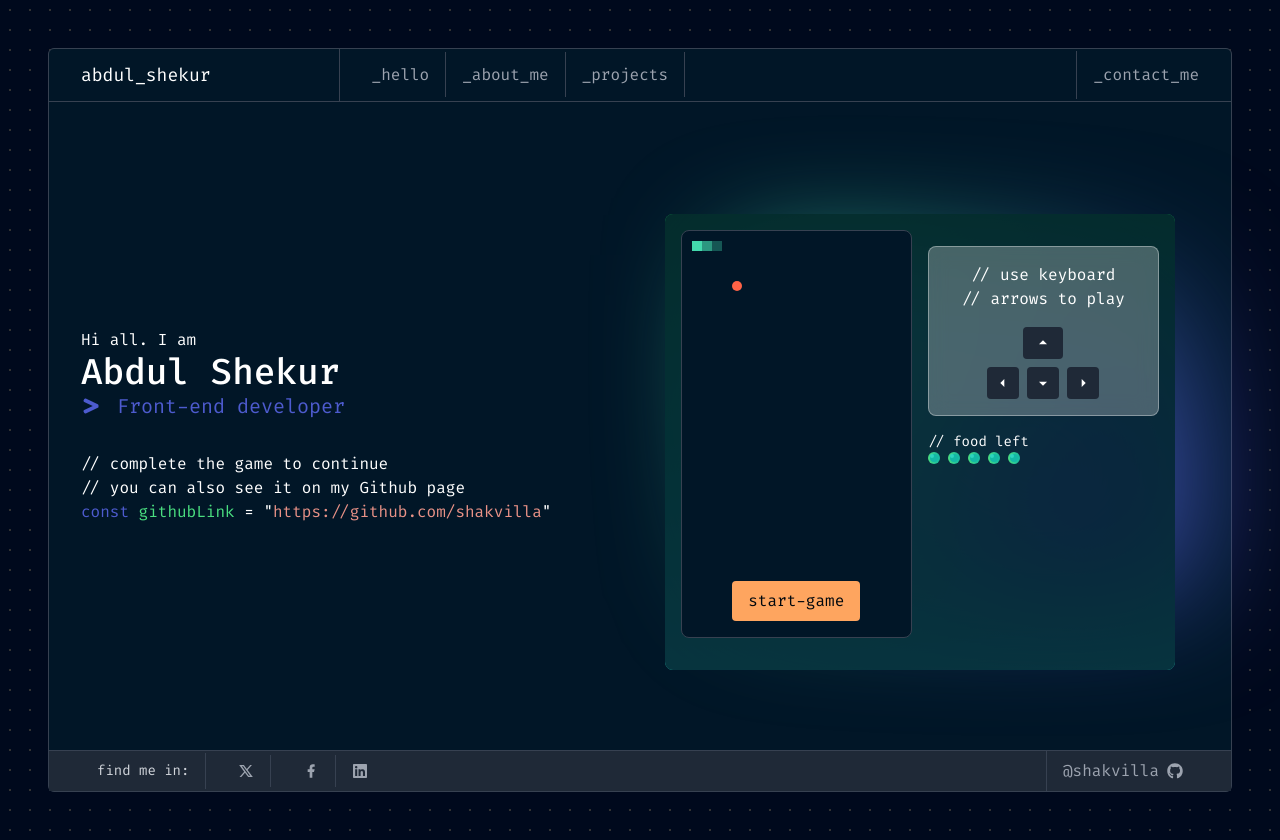
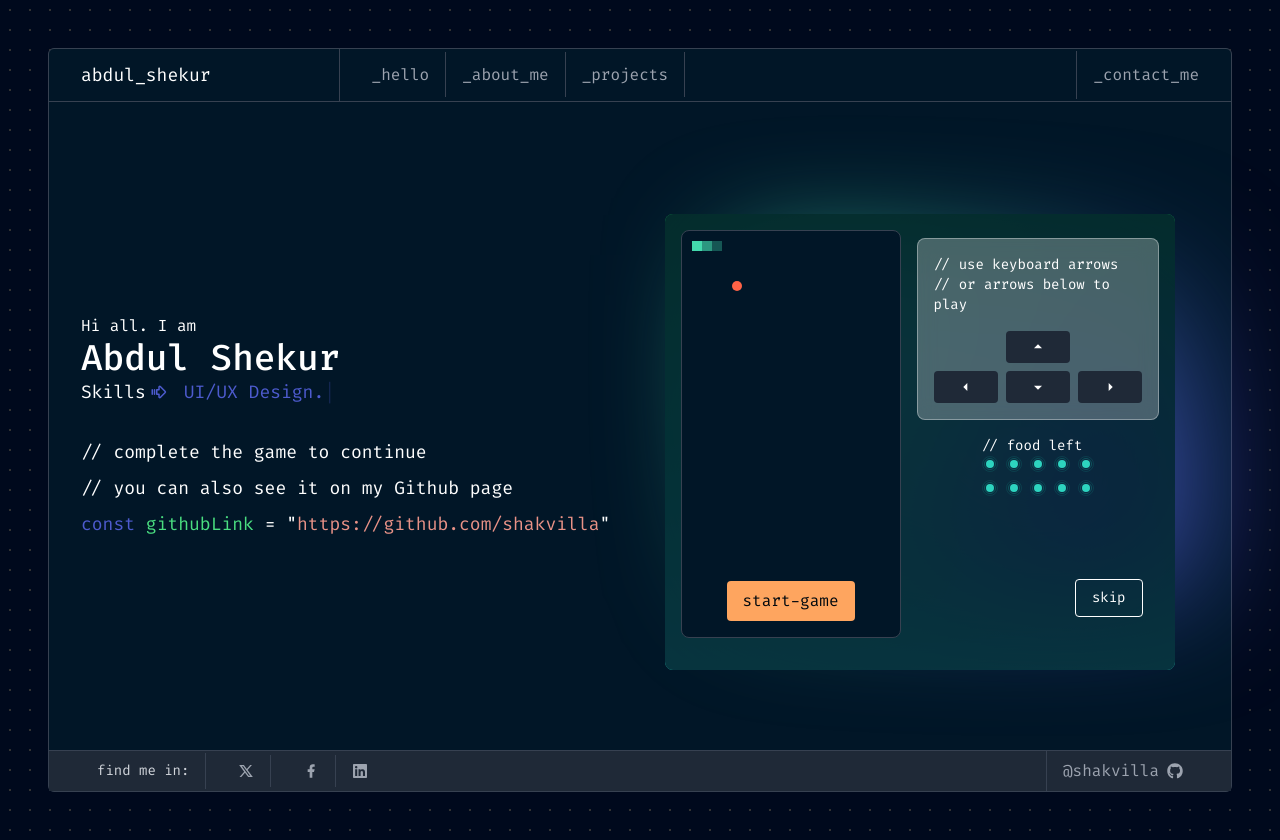
Before and after one commit to Shakvilla/shakur, a Next.js app: page / in a window 1280 px wide. Built offline with nearby package versions, Linux system fonts and the light colour scheme.

Commit message:
refactoring

```diff
--- a/components/ArrowKeys.jsx
+++ b/components/ArrowKeys.jsx
@@ -3,22 +3,22 @@ import { RiArrowLeftSFill, RiArrowRightSFill, RiArrowUpSFill, RiArrowDownSFill }
 
 const ArrowKeys = ({ onDirectionChange }) => {
     return (
-        <div className="flex flex-col items-center justify-center p-4 glassmorphic rounded-lg border border-gray-700 mt-4">
-            <p className="text-white">// use keyboard</p>
-            <p className="text-white">// arrows to play</p>
+        <div className="flex flex-col items-center lg:items-start  2xl:items-center justify-center p-4 glassmorphic rounded-lg border border-gray-700 mt-2">
+            <p className="text-white text-sm 2xl:text-base">// use keyboard arrows </p>
+            <p className="text-white text-sm 2xl:text-base">// or arrows below to play</p>
             <div className="flex flex-col items-center mt-4">
-                <button className="bg-gray-800 px-3 py-2 rounded" onClick={() => onDirectionChange('UP')}>
+                <button className="bg-gray-800 xl:px-6 lg:px-4 py-2 rounded" onClick={() => onDirectionChange('UP')}>
                     <RiArrowUpSFill />
 
                 </button>
                 <div className="flex mt-2">
-                    <button className="bg-gray-800 p-2 rounded" onClick={() => onDirectionChange('LEFT')}><RiArrowLeftSFill />
+                    <button className="bg-gray-800 xl:px-6 lg:px-4 py-2 rounded" onClick={() => onDirectionChange('LEFT')}><RiArrowLeftSFill />
 </button>
-                    <button className="bg-gray-800 p-2 rounded mx-2" onClick={() => onDirectionChange('DOWN')}><RiArrowDownSFill />
+                    <button className="bg-gray-800 xl:px-6 lg:px-4  py-2 rounded xl:mx-2 mx-1" onClick={() => onDirectionChange('DOWN')}><RiArrowDownSFill />
 
 
 </button>
-                    <button className="bg-gray-800 p-2 rounded" onClick={() => onDirectionChange('RIGHT')}><RiArrowRightSFill />
+                    <button className="bg-gray-800 xl:px-6 lg:px-4 py-2 rounded" onClick={() => onDirectionChange('RIGHT')}><RiArrowRightSFill />
 </button>
                 </div>
             </div>
--- a/components/CircularButton.jsx
+++ b/components/CircularButton.jsx
@@ -3,9 +3,9 @@ import React from 'react';
 const CircularButton = () => {
     return (
         <div className="">
-            <div className="w-3 h-3 bg-gradient-to-r from-green-400 to-teal-500 rounded-full flex items-center justify-center">
-                <div className="w-2 h-2 bg-teal-500 rounded-full">
-                    <div className="w-1 h-1 bg-teal-400 rounded-full"></div>
+            <div className="w-4 h-4  bo rounded-full flex items-center border border-teal-500 border-opacity-15 justify-center">
+                <div className="flex w-3 h-3 border border-teal-500 rounded-full items-center border-opacity-30 justify-center">
+                    <div className="w-2 h-2 from-green-400 bg-teal-400 rounded-full"></div>
 
                 </div>
             </div>
--- /dev/null
+++ b/components/Footer.jsx
@@ -0,0 +1,24 @@
+import React from 'react'
+import { RiTwitterXLine, RiFacebookFill } from "react-icons/ri";
+import { FaLinkedin, FaGithub } from "react-icons/fa";
+
+
+const Footer = () => {
+  return (
+
+
+      <footer className=" flex flex-wrap justify-between items-center px-4 sm:px-6 md:px-8 bg-gray-800 border-t border-gray-700 ">
+          <div className="flex space-x-4 items-center">
+              <p className="text-sm text-gray-300 border-r border-gray-700 px-4 py-2">find me in:</p>
+              <a href="https://twitter.com" className="text-gray-400 py-2 hover:text-white border-r border-gray-700 px-4" target="_blank"><RiTwitterXLine /></a>
+              <a href="https://facebook.com" className="text-gray-400 py-2 hover:text-white border-r border-gray-700 px-4" target="_blank"><RiFacebookFill /></a>
+              <a href="https://linkedin.com" className="text-gray-400 py-2 hover:text-white" target="_blank"><FaLinkedin /></a>
+          </div>
+          <div className="mt-4 md:mt-0">
+              <a href="https://github.com/shakvilla" className="flex items-center gap-2 py-2 text-gray-400 hover:text-white border-l border-gray-700 px-4" target="_blank">@shakvilla <FaGithub /></a>
+          </div>
+      </footer>
+  )
+}
+
+export default Footer
--- a/components/Game.jsx
+++ b/components/Game.jsx
@@ -1,6 +1,7 @@
 import { useState, useEffect, useRef } from 'react';
 import ArrowKeys from './ArrowKeys';
 import CircularButton from './CircularButton';
+import { useRouter } from 'next/navigation';
 
 const Game = () => {
     const canvasRef = useRef(null);
@@ -13,8 +14,9 @@ const Game = () => {
         { x: 30, y: 10 }
     ]);
     const [food, setFood] = useState({ x: 50, y: 50 });
-    const [foodLeft, setFoodLeft] = useState(5);
+    const [foodLeft, setFoodLeft] = useState(10);
 
+    const router = useRouter()
     useEffect(() => {
         if (gameStarted) {
             const interval = setInterval(moveSnake, 100);
@@ -46,6 +48,9 @@ const Game = () => {
         };
     }, [direction]);
 
+    const handleSkip = () => {
+        router.push('/about_me')
+    }
     const handleDirectionChange = (newDirection) => {
         switch (newDirection) {
             case 'UP':
@@ -171,7 +176,7 @@ const Game = () => {
     }, [snake, food, gameOver]);
 
     return (
-        <div className="relative bg-[#011627D6] p-4 rounded-lg mt-8 md:flex-row flex flex-col gap-4  items-start">
+        <div className="relative bg-[#011627D6] p-4 rounded-lg mt-8 lg:flex-row h-full flex flex-col gap-4 lg:items-start items-center ">
             <div className="bg-[#011627] border w-full rounded-lg border-gray-700 mb-4">
                 <canvas
                     ref={canvasRef}
@@ -186,18 +191,24 @@ const Game = () => {
                 </div>
             </div>
 
-            <div className="flex-col w-full">
-                <ArrowKeys onDirectionChange={handleDirectionChange} />
+            <div className="relative lg:h-[403px] gap-4 flex-col w-full flex justify-evenly">
+                <div className="h-full">
+                    <ArrowKeys onDirectionChange={handleDirectionChange} />
+                </div>
 
-                <div className="flex justify-between items-center mt-4">
+                <div className="flex flex-col justify-start items-center  h-full">
                     <div className="text-sm">
                         <p>// food left</p>
-                        <div className="flex gap-2">
+                        <div className="grid grid-cols-5 gap-2">
                             {Array(foodLeft).fill().map((_, index) => (
                                 <CircularButton key={index} x={0} y={0} />
                             ))}
                         </div>
                     </div>
+                </div>
+
+                <div className="flex justify-end items-end bottom-0 right-0 mb-4 mr-4">
+                    <button onClick={handleSkip} className="bg-transparent px-4 py-2 rounded border border-white font-normal text-white text-sm">skip</button>
                 </div>
             </div>
         </div>
--- /dev/null
+++ b/components/Navbar.jsx
@@ -0,0 +1,41 @@
+import {useState} from 'react'
+import {  RiMenu3Line, RiCloseLine } from "react-icons/ri";
+
+const Navbar = () => {
+    const [menuOpen, setMenuOpen] = useState(false);
+
+    const toggleMenu = () => {
+        setMenuOpen(!menuOpen);
+    };
+  return (
+      <nav className="flex flex-wrap lg:flex-nowrap  justify-between items-center border-b border-b-gray-700 px-4 sm:px-6 md:px-8">
+          <div className="flex w-full lg:w-0 justify-between items-center  space-x-4">
+              <div className="text-lg py-3 pr-8 sm:pr-16 xl:pr-32 md:pr-8 border-r border-gray-700">abdul_shekur</div>
+              <div className="block  lg:hidden">
+                  <button onClick={toggleMenu} className="focus:outline-none bg-transparent border border-gray-700">
+                      {menuOpen ? <RiCloseLine size={20} /> : <RiMenu3Line size={20} />}
+                  </button>
+              </div>
+
+              <div className={`flex-col lg:justify-between lg:flex-row lg:flex lg:items-center lg:space-x-4 ${menuOpen ? 'flex flex-col' : 'hidden'} space-y-4 md:space-y-0 absolute lg:relative top-16 left-0 lg:top-0 w-full lg:w-auto bg-[#011627] md:bg-transparent border-t lg:border-t-0 border-gray-700 lg:border-0 p-4 lg:p-0`}>
+
+                  <div>
+                      <a href="/" className="text-gray-400 py-3 hover:text-white px-4 border-r border-gray-700">_hello</a>
+                      <a href="/about_me" className="text-gray-400 py-3 hover:text-white px-4 border-r border-gray-700">_about_me</a>
+                      <a href="/projects" className="text-gray-400 py-3 hover:text-white px-4 border-r   border-gray-700">_projects</a>
+                  </div>
+
+                  <div className="lg:hidden justify-end">
+                      <a href="#contact-me" className="text-gray-400 border-l py-3 pl-4 border-gray-700 hover:text-white">_contact_me</a>
+                  </div>
+              </div>
+
+          </div>
+          <div className="hidden lg:flex justify-end">
+              <a href="/contact_me" className="text-gray-400 border-l py-3 pl-4 border-gray-700 hover:text-white">_contact_me</a>
+          </div>
+      </nav>
+  )
+}
+
+export default Navbar
--- a/package.json
+++ b/package.json
@@ -12,7 +12,8 @@
     "next": "14.2.4",
     "react": "18.3.1",
     "react-dom": "18.3.1",
-    "react-icons": "^5.2.1"
+    "react-icons": "^5.2.1",
+    "react-typed": "^2.0.12"
   },
   "devDependencies": {
     "autoprefixer": "^10.4.19",
--- a/pages/_app.js
+++ b/pages/_app.js
@@ -1,13 +1,27 @@
 import '../styles/globals.css'
+import Head from 'next/head';
 
 import { Fira_Code } from 'next/font/google'
+import Navbar from '../components/Navbar';
+import Footer from '../components/Footer';
 const fira = Fira_Code({ subsets: ['latin'] })
 
 function MyApp({ Component, pageProps }) {
-  return <main className={`${fira.className} absolute top-0 text-white p-4 sm:p-8 md:p-12 min-h-screen w-screen bg-[#000000] bg-[radial-gradient(#ffffff33_1px,#00091d_1px)] bg-[size:20px_20px]`}>
+  <Head>
+    <title>Abdul Shekur - Portfolio</title>
+  </Head>
+  return <div className={`${fira.className} absolute top-0 text-white p-4 sm:p-8 md:p-12 min-h-screen w-screen bg-[#000000] bg-[radial-gradient(#ffffff33_1px,#00091d_1px)] bg-[size:20px_20px]`}>
 
-    <Component {...pageProps} />
-  </main>
+    <div className="  mx-auto h-full 2xl:h-screen     w-full border border-gray-700 rounded-md bg-[#011627]">
+      <Navbar />
+
+      <Component {...pageProps} />
+
+      <Footer />
+
+ </div>
+
+  </div>
 }
 
 export default MyApp
--- a/pages/index.js
+++ b/pages/index.js
@@ -3,6 +3,8 @@ import { useState } from 'react';
 import Game from '../components/Game';
 import { RiTwitterXLine, RiFacebookFill, RiMenu3Line, RiCloseLine } from "react-icons/ri";
 import { FaLinkedin, FaGithub, FaGreaterThan } from "react-icons/fa";
+import { ReactTyped } from "react-typed";
+import { TbArrowBigRightLines } from "react-icons/tb";
 
 export default function Home() {
   const [menuOpen, setMenuOpen] = useState(false);
@@ -11,80 +13,63 @@ export default function Home() {
     setMenuOpen(!menuOpen);
   };
   return (
-    // <div className="absolute top-0 text-white p-4 sm:p-8 md:p-12 min-h-screen w-screen bg-[#000000] bg-[radial-gradient(#ffffff33_1px,#00091d_1px)] bg-[size:20px_20px]">
-      <div className="mx-auto h-full max-w-7xl w-full border border-gray-700 rounded-md bg-[#011627]">
-        <Head>
-          <title>Abdul Shekur - Portfolio</title>
-        </Head>
 
-        <nav className="flex flex-wrap justify-between items-center border-b border-b-gray-700 px-4 sm:px-6 md:px-8">
-          <div className="flex space-x-4">
-            <div className="text-lg py-3 pr-8 sm:pr-16 md:pr-32 border-r border-gray-700">abdul_shekur</div>
-            <div className="block md:hidden">
-              <button onClick={toggleMenu} className="focus:outline-none">
-                {menuOpen ? <RiCloseLine size={24} /> : <RiMenu3Line size={24} />}
-              </button>
+
+      <div className="flex h-full  flex-wrap items-center justify-between py-10 px-4 sm:py-16 sm:px-6 md:py-20 md:px-8">
+          <section id="hello" className="w-full lg:w-1/2">
+            <p className="2xl:text-6xl">Hi all. I am</p>
+            <h1 className="2xl:text-9xl text-3xl sm:text-4xl font-medium 2xl:font-extrabold 2xl:tracking-wide">Abdul Shekur</h1>
+        <div className="flex 2xl:text-6xl items-center gap-4 text-xs md:text-sm lg:text-lg text-[#4D5BCE]">
+            <div className="flex items-center gap-1 text-xs md:text-sm lg:text-lg 2xl:text-6xl">
+              <h2 className="   text-white">Skills</h2>
+              <TbArrowBigRightLines />
             </div>
+              {/* <h2>Front-end developer</h2> */}
+            <ReactTyped
+              backSpeed={50}
+              onBegin={function noRefCheck() { }}
+              onComplete={function noRefCheck() { }}
+              onDestroy={function noRefCheck() { }}
+              onLastStringBackspaced={function noRefCheck() { }}
+              onReset={function noRefCheck() { }}
+              onStart={function noRefCheck() { }}
+              onStop={function noRefCheck() { }}
+              onStringTyped={function noRefCheck() { }}
+              onTypingPaused={function noRefCheck() { }}
+              onTypingResumed={function noRefCheck() { }}
+              loop={true}
+              strings={[
+                'Front-end & Backend',
+                'UI/UX Design.',
+                'Systems Design.',
+                'Microservices.',
 
-            <div className={`flex-col md:justify-between md:flex-row md:flex md:items-center md:space-x-4 ${menuOpen ? 'flex' : 'hidden'} space-y-4 md:space-y-0 absolute md:relative top-16 left-0 md:top-0 w-full md:w-auto bg-[#011627] md:bg-transparent border-t md:border-t-0 border-gray-700 md:border-0 p-4 md:p-0`}>
 
-            <div>
-                <a href="/" className="text-gray-400 py-3 hover:text-white px-4 border-r border-gray-700">_hello</a>
-                <a href="/about_me" className="text-gray-400 py-3 hover:text-white px-4 border-r border-gray-700">_about_me</a>
-                <a href="/projects" className="text-gray-400 py-3 hover:text-white px-4 border-r   border-gray-700">_projects</a>
+              ]}
+              typeSpeed={100}
+              typedRef={function noRefCheck() { }}
+            />
             </div>
-
-              <div className="md:hidden justify-end">
-                <a href="#contact-me" className="text-gray-400 border-l py-3 pl-4 border-gray-700 hover:text-white">_contact_me</a>
-              </div>
-          </div>
-
-          </div>
-          <div className="hidden md:flex justify-end">
-            <a href="#contact-me" className="text-gray-400 border-l py-3 pl-4 border-gray-700 hover:text-white">_contact_me</a>
-          </div>
-        </nav>
-
-        <main className="flex flex-wrap items-center justify-between py-10 px-4 sm:py-16 sm:px-6 md:py-20 md:px-8">
-          <section id="hello" className="w-full md:w-1/2">
-            <p>Hi all. I am</p>
-            <h1 className="text-3xl sm:text-4xl font-medium">Abdul Shekur</h1>
-            <div className="flex items-center gap-4 text-xl text-[#4D5BCE]">
-              <FaGreaterThan />
-              <h2>Front-end developer</h2>
-            </div>
-            <p className="mt-8">// complete the game to continue</p>
-            <p>// you can also see it on my Github page</p>
-            <p>
+          <p className="mt-8 mb-2 text-xs md:text-sm xl:text-lg 2xl:text-4xl">// complete the game to continue</p>
+        <p className="text-xs mb-2 md:text-sm xl:text-lg 2xl:text-4xl">// you can also see it on my Github page</p>
+        <p className="text-xs md:text-sm  xl:text-lg 2xl:text-4xl">
               <span className="text-[#4D5BCE]">const</span> <span className="text-green-400">githubLink</span> = "<a href="https://github.com/shakvilla" className="text-[#E99287]">https://github.com/shakvilla</a>"
             </p>
           </section>
 
-          <section className="relative w-full md:w-1/2 flex justify-start items-center mt-8 md:mt-0">
-            <div className="relative z-10 w-full">
+
+          <section className="relative w-full lg:w-1/2 flex justify-start items-center mt-8 md:mt-0">
+            <div className="relative z-10 w-full h-full">
               <div className="absolute w-[90%] max-w-[479.6px] h-[342.27px] left-1/2 top-1/2 transform -translate-x-1/2 -translate-y-1/2 custom-background-blur"></div>
-              {/* <div className="bg-gradient-to-t from-teal-400 via-emerald-500 to-green-600 w-full max-w-[510px] mx-auto rounded-lg p-4">
-                <Game />
-              </div> */}
-              <div className="bg-gradient-to-t from-teal-400 via-emerald-500 to-green-600 w-full max-w-[510px] mx-auto rounded-lg">
+
+              <div className="bg-gradient-to-t from-teal-400 via-emerald-500 to-green-600 w-full max-w-[510px] 2xl:max-w-[910px] 2xl:max-h-[1200px] mx-auto rounded-lg">
                 <Game />
               </div>
             </div>
           </section>
-        </main>
+        </div>
 
-        <footer className="relative flex flex-wrap justify-between items-center px-4 sm:px-6 md:px-8 bg-gray-800 border-t border-gray-700 ">
-          <div className="flex space-x-4 items-center">
-            <p className="text-sm text-gray-300 border-r border-gray-700 px-4 py-2">find me in:</p>
-            <a href="https://twitter.com" className="text-gray-400 py-2 hover:text-white border-r border-gray-700 px-4" target="_blank"><RiTwitterXLine /></a>
-            <a href="https://facebook.com" className="text-gray-400 py-2 hover:text-white border-r border-gray-700 px-4" target="_blank"><RiFacebookFill /></a>
-            <a href="https://linkedin.com" className="text-gray-400 py-2 hover:text-white" target="_blank"><FaLinkedin /></a>
-          </div>
-          <div className="mt-4 md:mt-0">
-            <a href="https://github.com/shakvilla" className="flex items-center gap-2 py-2 text-gray-400 hover:text-white border-l border-gray-700 px-4">@shakvilla <FaGithub /></a>
-          </div>
-        </footer>
-      </div>
-    // </div>
+
+
   );
 }
```
Also changed, not shown: components/Typewriter.jsx (added, +23 -0 lines), components/layout.jsx (added, +12 -0 lines), pages/contact_me/index.jsx (added, +9 -0 lines), 2 other files (tests, documents, lock files or other folders).
